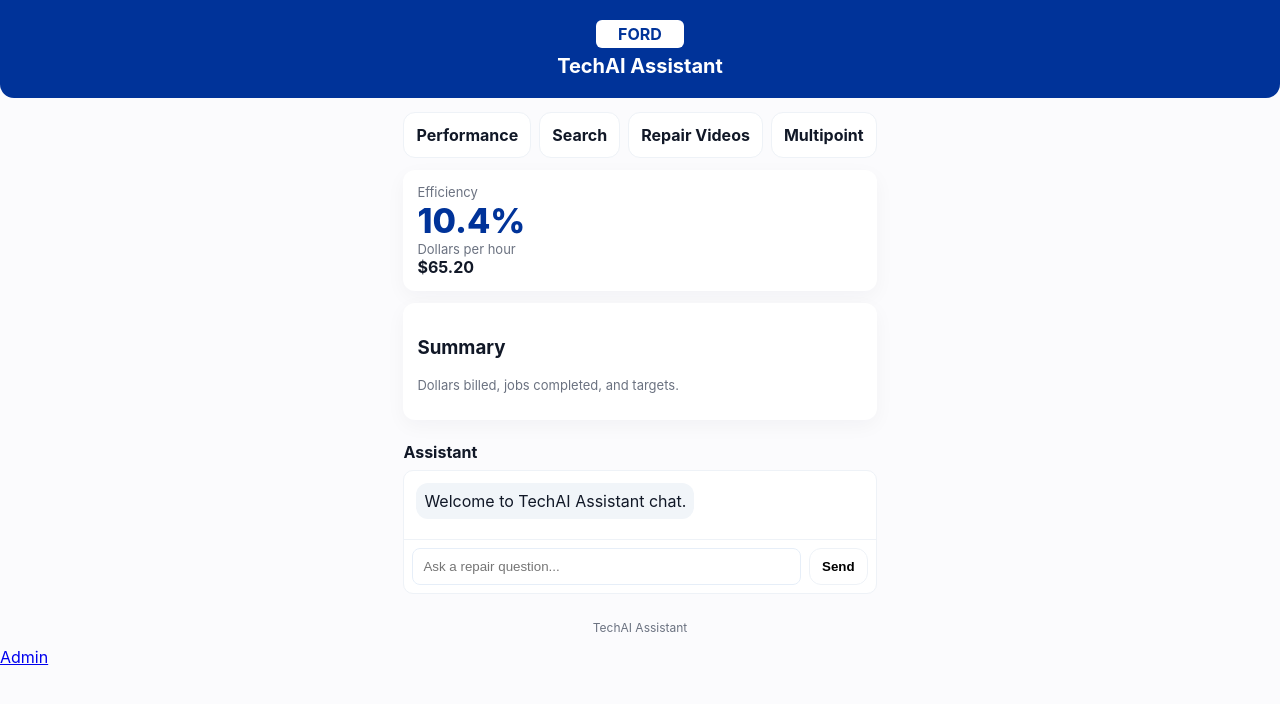
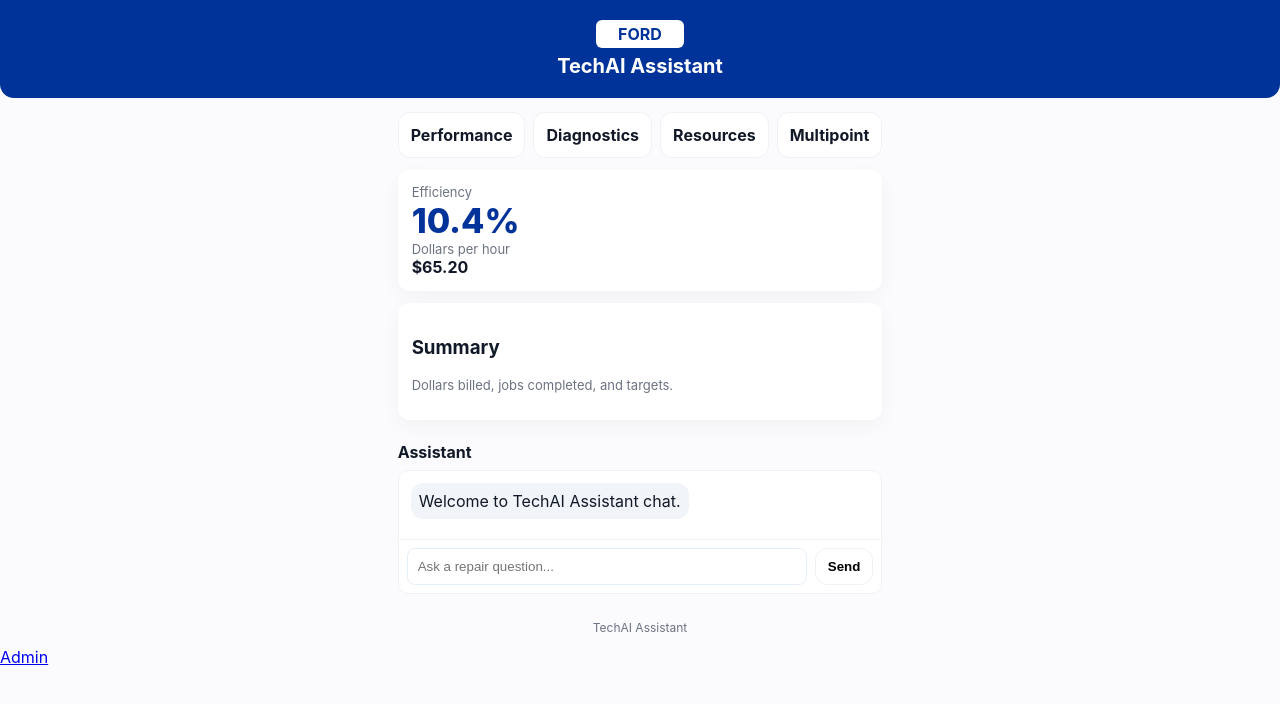
Before and after one commit to McGyver001/TechAI_Assistant_2, a React (Vite) app: page / in a window 1280 px wide. Both pictures are taken after a click on the button "Log In". Shown: the top 704 px of the page. Built offline with nearby package versions, Linux system fonts and the light colour scheme.

Commit message:
Update App.jsx

```diff
--- a/src/App.jsx
+++ b/src/App.jsx
@@ -57,8 +57,8 @@
       <div className="container">
         <div style={{display:'flex',gap:8,marginBottom:12}}>
           <div className="big-button" onClick={()=>setActive('performance')}>Performance</div>
-          <div className="big-button" onClick={()=>setActive('diagnostics')}>Search</div>
-          <div className="big-button" onClick={()=>setActive('resources')}>Repair Videos</div>
+          <div className="big-button" onClick={()=>setActive('diagnostics')}>Diagnostics</div>
+          <div className="big-button" onClick={()=>setActive('resources')}>Resources</div>
           <div className="big-button" onClick={()=>setActive('multipoint')}>Multipoint</div>
         </div>
 
```
